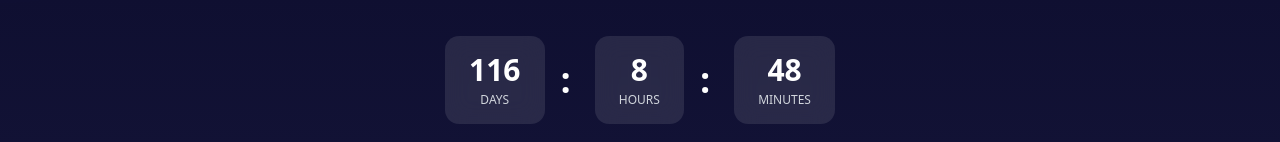
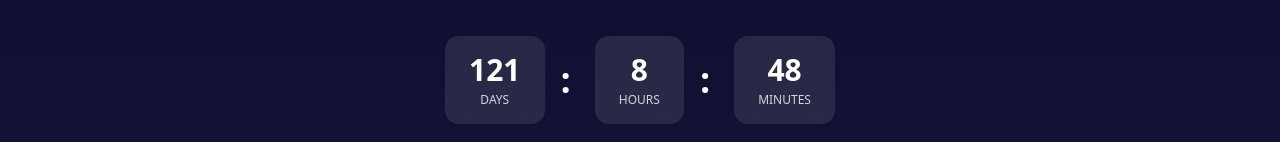
Before and after one commit to itsshoaibsid/yumeui_coming_soon, a Next.js app: page / in a window 1280 px wide. Shown: the part 260-402 px from the top of the page. Built offline with nearby package versions, Linux system fonts and the light colour scheme.

Commit message:
Update the date of coming soon

```diff
--- a/src/app/page.tsx
+++ b/src/app/page.tsx
@@ -36,7 +36,7 @@ export default function Home() {
 	};
 
 	const calculateTimeLeft = () => {
-		const targetDate = new Date('2025-08-15T00:00:00');
+		const targetDate = new Date('2025-08-20T00:00:00');
 
 		const now = new Date();
 		const difference = targetDate.getTime() - now.getTime();
```
